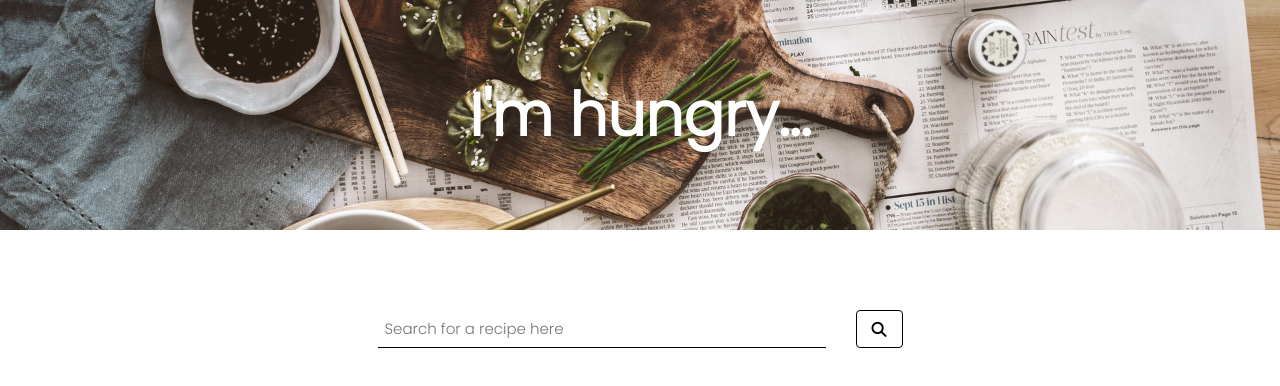
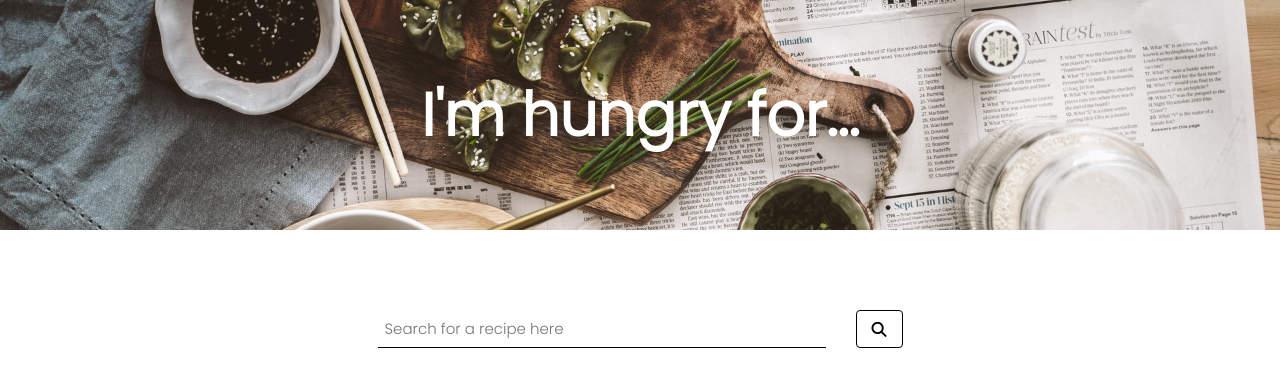
Before and after one commit to karynhuynh/recipe-react, a React (Create React App) app: page / in a window 1280 px wide. Shown: the top 386 px of the page. Built offline with nearby package versions, Linux system fonts and the light colour scheme; no server answers; the HTML template or start-up script is replaced by a standard one.

Commit message:
Updated h1 and default keyword

```diff
--- a/src/App.js
+++ b/src/App.js
@@ -6,9 +6,9 @@ function App() {
   return (
     <div className="App">
       <header>
-        <h1>I'm hungry...</h1>
+        <h1>I'm hungry for...</h1>
       </header>
-      <Recipe defaultKeyword="watercress" />
+      <Recipe defaultKeyword="sticky toffee pudding" />
     </div>
   );
 }
```
